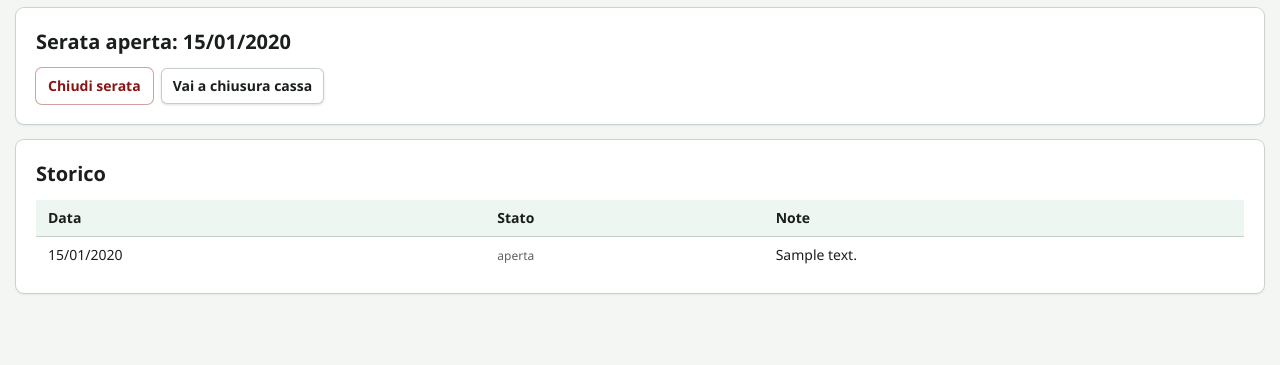
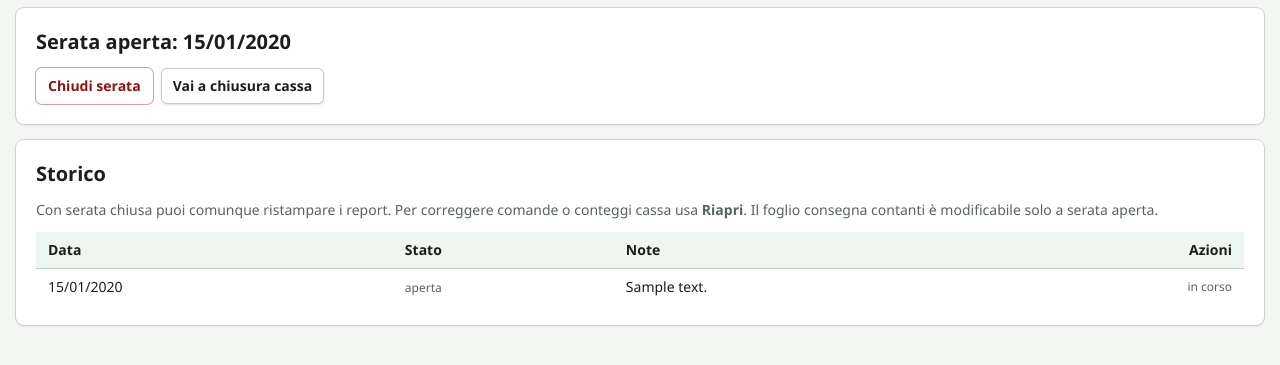
Before and after one commit to magiaslab/sagra26, a Laravel app: page /gestione/serate in a window 1280 px wide. Shown: the part 220-585 px from the top of the page. Run offline with Laravel 12, Linux system fonts and the light colour scheme; a user stored in the database is signed in; data comes from the database, SQL or seed files in the repository; tables that the repository leaves empty hold one stand-in row (values such as "Sample post"); style sheets or scripts are compiled from the project's sources; some libraries are stand-ins or nearby versions.

Commit message:
feat(serate): riapri/elimina e stampa comanda con cliente più largo
Aggiunge Riapri ed Elimina sulle serate chiuse; blocca solo il
salvataggio chiusura (foglio consegna) a serata chiusa, report
sempre ristampabili. Cliente stampa a ~29%, produzione/cameriere 1:1.

Co-authored-by: Alessandro Cipriani <social@magiaslab.com>

```diff
--- a/app/Livewire/Gestione/ChiusuraForm.php
+++ b/app/Livewire/Gestione/ChiusuraForm.php
@@ -30,6 +30,8 @@ class ChiusuraForm extends Component
     public array $pezzi = [];
 
     public ?array $riconciliazione = null;
+
+    public ?string $errore = null;
 
     public function mount(RiconciliazioneService $ric): void
     {
@@ -129,8 +131,10 @@ class ChiusuraForm extends Component
 
     public function salva(ChiusuraService $service): void
     {
+        $this->errore = null;
         $serata = Serata::query()->findOrFail($this->serataId);
         $punto = PuntoCassa::query()->findOrFail($this->puntoCassaId);
+        try {
             $service->salva($serata, $punto, array_merge($this->pezzi, [
                 'fondo_iniziale' => $this->fondo_iniziale,
                 'fondo_trattenuto' => $this->fondo_trattenuto,
@@ -140,6 +144,19 @@ class ChiusuraForm extends Component
             ]));
             session()->flash('status', 'Chiusura salvata.');
             $this->carica();
+        } catch (\Throwable $e) {
+            $this->errore = $e->getMessage();
+        }
+    }
+
+    public function serataBloccata(): bool
+    {
+        if (! $this->serataId) {
+            return false;
+        }
+        $serata = Serata::query()->find($this->serataId);
+
+        return $serata !== null && ! $serata->isAperta();
     }
 
     public function render()
@@ -148,6 +165,7 @@ class ChiusuraForm extends Component
             'serate' => Serata::query()->orderByDesc('data')->get(),
             'punti' => PuntoCassa::query()->where('attivo', true)->get(),
             'tagli' => Chiusura::TAGLI,
+            'bloccata' => $this->serataBloccata(),
         ])->layout('layouts.app', ['impostazioni' => Impostazione::corrente()]);
     }
 }
--- a/app/Livewire/Gestione/Serate.php
+++ b/app/Livewire/Gestione/Serate.php
@@ -92,11 +92,37 @@ class Serate extends Component
         $this->puntiCassaMancanti = [];
     }
 
+    public function riapri(int $serataId, SerataService $service): void
+    {
+        $this->errore = null;
+        try {
+            $serata = Serata::query()->findOrFail($serataId);
+            $service->riapri($serata);
+            session()->flash('status', 'Serata riaperta.');
+            $this->redirect(route('gestione.serate', absolute: false), navigate: true);
+        } catch (\Throwable $e) {
+            $this->errore = $e->getMessage();
+        }
+    }
+
+    public function elimina(int $serataId, SerataService $service): void
+    {
+        $this->errore = null;
+        try {
+            $serata = Serata::query()->findOrFail($serataId);
+            $service->elimina($serata);
+            session()->flash('status', 'Serata eliminata.');
+            $this->redirect(route('gestione.serate', absolute: false), navigate: true);
+        } catch (\Throwable $e) {
+            $this->errore = $e->getMessage();
+        }
+    }
+
     private function eseguiChiusura(SerataService $service, Serata $serata): void
     {
         $service->chiudi($serata);
         $this->puntiCassaMancanti = [];
-        session()->flash('status', 'Serata chiusa.');
+        session()->flash('status', 'Serata chiusa. I report restano stampabili; per correggere errori riapri la serata.');
     }
 
     /**
--- a/resources/views/livewire/gestione/serate.blade.php
+++ b/resources/views/livewire/gestione/serate.blade.php
@@ -69,6 +69,11 @@
 
     <div class="rounded-lg bg-white p-5 shadow-sm ring-1 ring-sagra-line/80">
         <h2 class="mb-3 mt-0 text-xl font-semibold text-sagra-ink">Storico</h2>
+        <p class="mb-3 text-sm text-sagra-muted">
+            Con serata chiusa puoi comunque ristampare i report.
+            Per correggere comande o conteggi cassa usa <strong>Riapri</strong>.
+            Il foglio consegna contanti è modificabile solo a serata aperta.
+        </p>
         <div class="overflow-x-auto">
             <table class="min-w-full divide-y divide-sagra-line text-sm">
                 <thead>
@@ -76,6 +81,7 @@
                         <th class="px-3 py-2 text-left font-semibold text-sagra-ink">Data</th>
                         <th class="px-3 py-2 text-left font-semibold text-sagra-ink">Stato</th>
                         <th class="px-3 py-2 text-left font-semibold text-sagra-ink">Note</th>
+                        <th class="px-3 py-2 text-right font-semibold text-sagra-ink">Azioni</th>
                     </tr>
                 </thead>
                 <tbody class="divide-y divide-sagra-line">
@@ -84,6 +90,27 @@
                         <td class="px-3 py-2">{{ $s->data->format('d/m/Y') }}</td>
                         <td class="px-3 py-2"><span class="text-xs font-medium text-sagra-muted">{{ $s->stato }}</span></td>
                         <td class="px-3 py-2">{{ $s->note }}</td>
+                        <td class="px-3 py-2">
+                            <div class="flex flex-wrap items-center justify-end gap-2">
+                                @if ($s->stato === 'chiusa')
+                                    <button
+                                        type="button"
+                                        class="inline-flex items-center rounded-md bg-sagra px-2.5 py-1.5 text-xs font-semibold text-white hover:bg-sagra-dark disabled:opacity-50"
+                                        wire:click="riapri({{ $s->id }})"
+                                        @disabled((bool) $serata)
+                                        title="{{ $serata ? 'Chiudi prima la serata aperta' : 'Riapri per correzioni' }}"
+                                    >Riapri</button>
+                                    <button
+                                        type="button"
+                                        class="inline-flex items-center rounded-md bg-white px-2.5 py-1.5 text-xs font-semibold text-sagra-danger shadow-sm ring-1 ring-inset ring-sagra-danger/40 hover:bg-sagra-danger-soft"
+                                        wire:click="elimina({{ $s->id }})"
+                                        wire:confirm="Eliminare la serata del {{ $s->data->format('d/m/Y') }} e tutte le comande/chiusure collegate? Operazione irreversibile."
+                                    >Elimina</button>
+                                @else
+                                    <span class="text-xs text-sagra-muted">in corso</span>
+                                @endif
+                            </div>
+                        </td>
                     </tr>
                 @endforeach
                 </tbody>
--- a/resources/views/livewire/report/partials/consegna.blade.php
+++ b/resources/views/livewire/report/partials/consegna.blade.php
@@ -8,6 +8,9 @@
                 <h2 class="m-0 text-xl font-semibold text-sagra-ink">Consegna incassi</h2>
                 <div class="text-sm text-sagra-ink">{{ $impostazioni->intestazione_nome }} {{ $impostazioni->intestazione_anno }}</div>
                 <div class="text-sm text-sagra-muted">{{ $dati['punto']->nome }}</div>
+                @if (! $serata->isAperta())
+                    <div class="mt-1 text-xs font-medium text-sagra-amber">Serata chiusa — foglio in sola lettura (ristampa ok). Per correzioni: Riapri serata.</div>
+                @endif
             </div>
             <div class="text-lg font-semibold text-sagra-ink">
                 {{ $serata->data->format('d/m/Y') }}
```
Also changed, not shown: app/Services/ChiusuraService.php (+7 -0 lines), app/Services/SerataService.php (+43 -0 lines), public/css/print.css (+4 -4 lines), resources/views/livewire/gestione/chiusura-form.blade.php (+21 -9 lines), tests/Feature/SerataRiapriEliminaTest.php (added, +114 -0 lines). Lines whose indentation alone changed are shown as unchanged.
